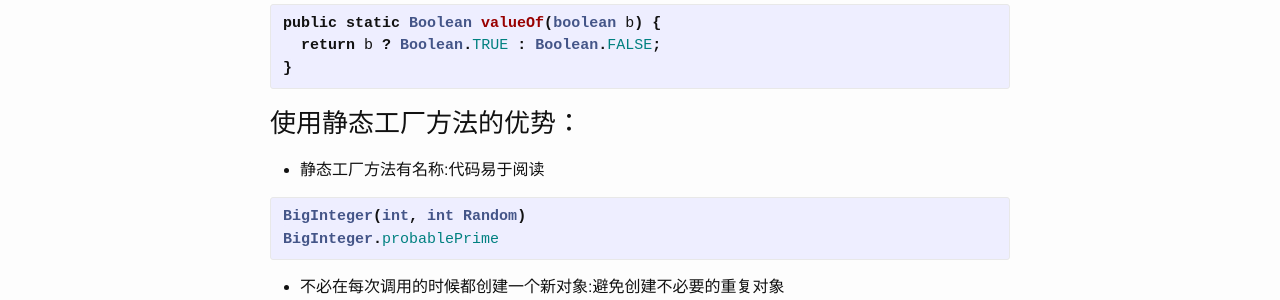
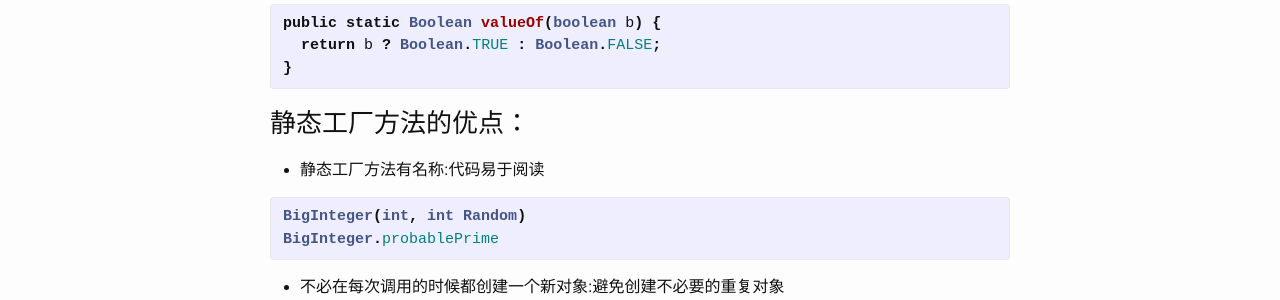
Before and after one commit to willseeyou/willseeyou.github.io, a Jekyll site: the page built from _posts/2016-01-25-effective-java-first.markdown, in a window 1280 px wide. Shown: the part 396-696 px from the top of the page. Built offline with Jekyll 4.4.1, drawn with Linux system fonts in a browser that asks for light colours.

Commit message:
Modify item1

```diff
--- a/_posts/2016-01-25-effective-java-first.markdown
+++ b/_posts/2016-01-25-effective-java-first.markdown
@@ -16,7 +16,7 @@ public static Boolean valueOf(boolean b) {
 }
 {% endhighlight %}
 
-### 使用静态工厂方法的优势：
+### 静态工厂方法的优点：
 
 * 静态工厂方法有名称:代码易于阅读
 {% highlight java %}
```
